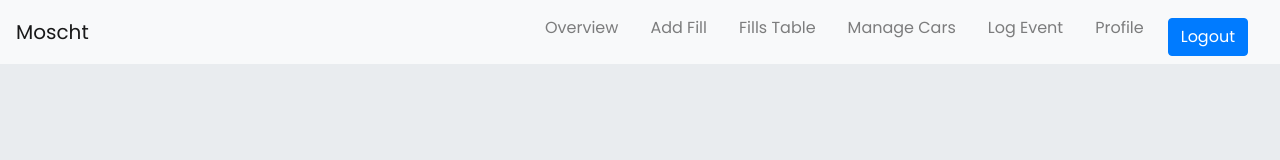
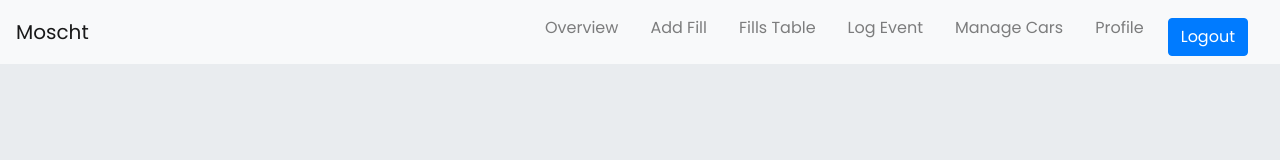
Before and after one commit to michburkhalter/Moscht_V2, a React (Create React App) app: page / in a window 1280 px wide. Shown: the top 160 px of the page. Built offline with nearby package versions, Linux system fonts and the light colour scheme; no server answers; sample sign-in values are in the browser's storage.

Commit message:
1 file modified

```diff
--- a/src/components/Header.js
+++ b/src/components/Header.js
@@ -6,25 +6,61 @@ function Header() {
   return (
     <header>
       <nav className="navbar navbar-expand-sm fixed-top navbar-light bg-light">
-        <Link className="navbar-brand" to="/">Moscht</Link>
-        <button className="navbar-toggler" type="button" data-toggle="collapse" data-target="#navbarNavAltMarkup" aria-controls="navbarNavAltMarkup" aria-expanded="false" aria-label="Toggle navigation">
-          <span className="navbar-toggler-icon"></span>
+        <Link className="navbar-brand" to="/">
+          Moscht
+        </Link>
+        <button
+          className="navbar-toggler"
+          type="button"
+          data-toggle="collapse"
+          data-target="#navbarNavAltMarkup"
+          aria-controls="navbarNavAltMarkup"
+          aria-expanded="false"
+          aria-label="Toggle navigation"
+        >
+          <span className="navbar-toggler-icon" />
         </button>
-        <div className="collapse navbar-collapse justify-content-end" id="navbarNavAltMarkup">
-          {auth().currentUser
-            ? <div className="navbar-nav">
-              <Link className="nav-item nav-link mr-3" to="/overview">Overview</Link>
-              <Link className="nav-item nav-link mr-3" to="/addfill">Add Fill</Link>
-              <Link className="nav-item nav-link mr-3" to="/detailstable">Fills Table</Link>
-              <Link className="nav-item nav-link mr-3" to="/managecars">Manage Cars</Link>
-              <Link className="nav-item nav-link mr-3" to="/logs">Log Event</Link>
-              <Link className="nav-item nav-link mr-3" to="/profile">Profile</Link>
-              <button className="btn btn-primary mr-3" onClick={() => auth().signOut()}>Logout</button>
+        <div
+          className="collapse navbar-collapse justify-content-end"
+          id="navbarNavAltMarkup"
+        >
+          {auth().currentUser ? (
+            <div className="navbar-nav">
+              <Link className="nav-item nav-link mr-3" to="/overview">
+                Overview
+              </Link>
+              <Link className="nav-item nav-link mr-3" to="/addfill">
+                Add Fill
+              </Link>
+              <Link className="nav-item nav-link mr-3" to="/detailstable">
+                Fills Table
+              </Link>
+              <Link className="nav-item nav-link mr-3" to="/logs">
+                Log Event
+              </Link>
+              <Link className="nav-item nav-link mr-3" to="/managecars">
+                Manage Cars
+              </Link>
+              <Link className="nav-item nav-link mr-3" to="/profile">
+                Profile
+              </Link>
+              <button
+                className="btn btn-primary mr-3"
+                onClick={() => auth().signOut()}
+              >
+                Logout
+              </button>
             </div>
-            : <div className="navbar-nav">
-              <Link className="nav-item nav-link mr-3" to="/login">Sign In</Link>
-              <Link className="nav-item nav-link mr-3" to="/signup">Sign Up</Link>
-            </div>}
+          ) : (
+            <div className="navbar-nav">
+              <Link className="nav-item nav-link mr-3" to="/login">
+                Sign In
+              </Link>
+              <Link className="nav-item nav-link mr-3" to="/signup">
+                Sign Up
+              </Link>
+            </div>
+          )}
         </div>
       </nav>
     </header>
```
